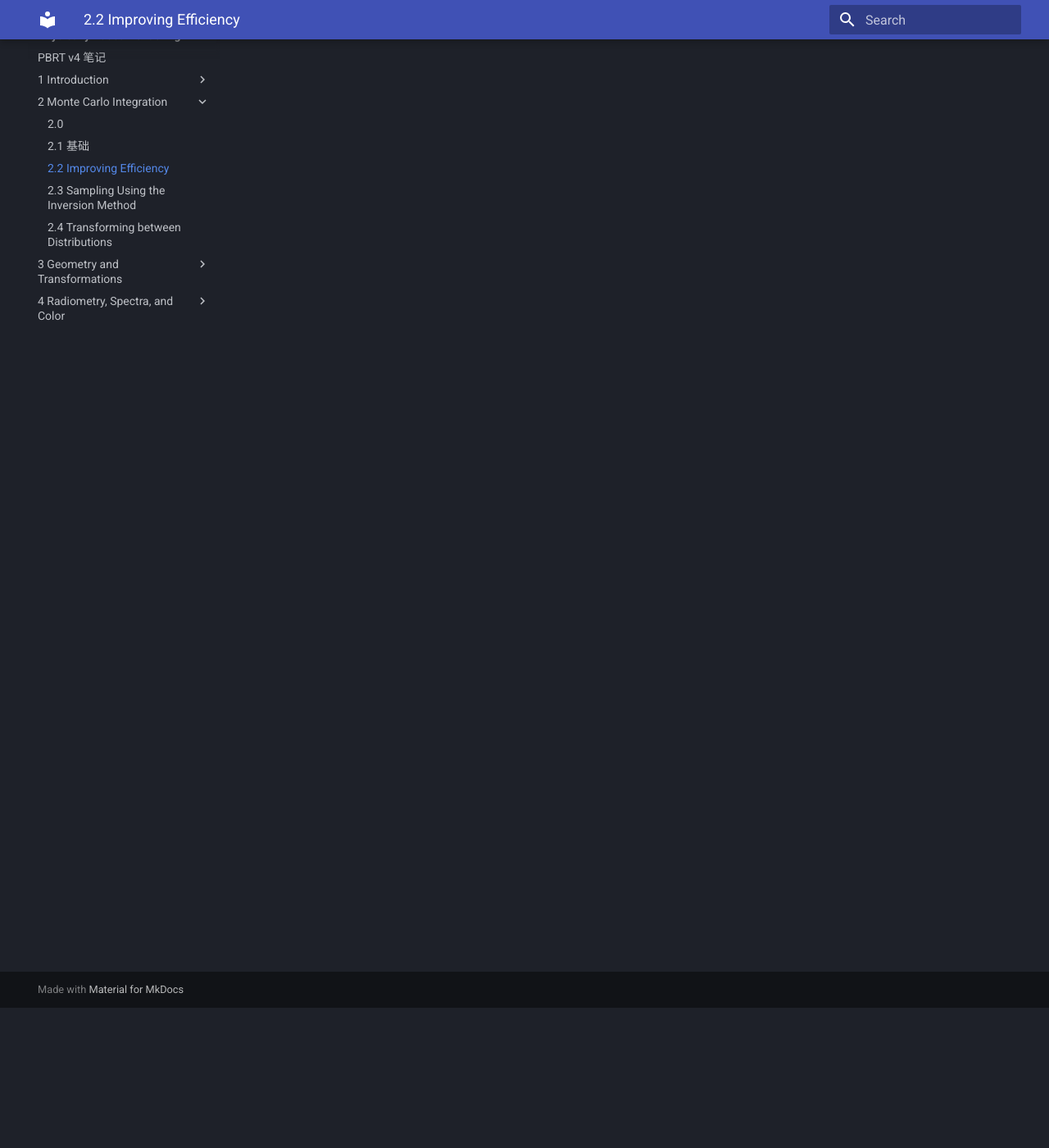
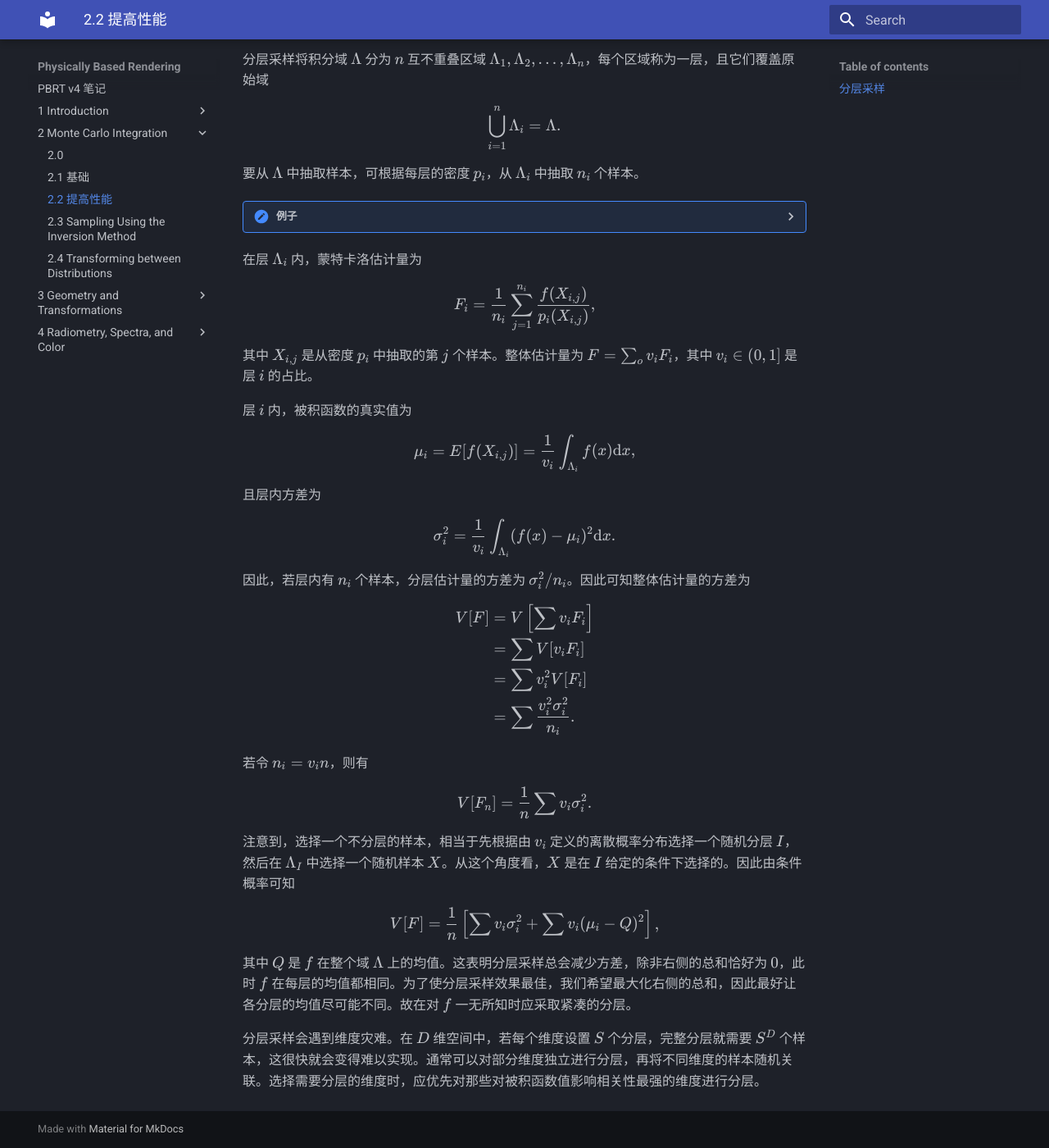
Before and after one commit to ChenZ01/pbrtv4, an MkDocs documentation site: the page built from docs/2 Monte Carlo Integration/2.2 Improving Efficiency.md, in a window 1280 px wide and 1400 px high, scrolled down 171 px. Shown: the whole window at 82% size. Built offline with MkDocs 1.6.1 and Material for MkDocs 9.7.7, drawn with Linux system fonts in a browser that asks for light colours; some of the changed text lies outside the part shown.

Commit message:
upd 2.1-2.2

```diff
--- a/docs/2 Monte Carlo Integration/2.2 Improving Efficiency.md
+++ b/docs/2 Monte Carlo Integration/2.2 Improving Efficiency.md
@@ -1 +1,50 @@
-2 Monte Carlo Integration
+# 2.2 提高性能
+
+## 分层采样
+
+分层采样将积分域 $\Lambda$ 分为 $n$ 互不重叠区域 $\Lambda_1, \Lambda_2, \dots, \Lambda_n$，每个区域称为一层，且它们覆盖原始域
+$$
+\bigcup_{i=1}^n\Lambda_i=\Lambda.
+$$
+
+要从 $\Lambda$ 中抽取样本，可根据每层的密度 $p_i$，从 $\Lambda_i$ 中抽取 $n_i$ 个样本。
+??? 例子
+    对像素进行超采样时，像素的周围区域会被划分为 $k\times k$ 的网格，并在每个单元内均匀抽取一个样本。这比进行 $k^2$ 次随机采样更优。
+
+在层 $\Lambda_i$ 内，蒙特卡洛估计量为
+$$
+F_i = \dfrac{1}{n_i}\sum_{j=1}^{n_i}\dfrac{f(X_{i,j})}{p_i(X_{i,j})},
+$$
+其中 $X_{i,j}$ 是从密度 $p_i$ 中抽取的第 $j$ 个样本。整体估计量为 $F = \sum_ov_iF_i$，其中 $v_i\in(0, 1]$ 是层 $i$ 的占比。
+
+层 $i$ 内，被积函数的真实值为
+$$
+\mu_i = E[f(X_{i,j})] = \dfrac{1}{v_i}\int_{\Lambda_i}f(x)\mathrm{d}x,
+$$
+且层内方差为
+$$
+\sigma_i^2 = \dfrac{1}{v_i}\int_{\Lambda_i}(f(x) - \mu_i)^2\mathrm{d}x.
+$$
+
+因此，若层内有 $n_i$ 个样本，分层估计量的方差为 $\sigma_i^2/n_i$。因此可知整体估计量的方差为
+$$
+\begin{aligned}
+    V[F] &= V\left[\sum v_iF_i\right] \\\\
+    &= \sum V[v_iF_i] \\\\
+    &= \sum v_i^2V[F_i] \\\\
+    &= \sum\dfrac{v_i^2\sigma_i^2}{n_i}.
+\end{aligned}
+$$
+
+若令 $n_i = v_in$，则有
+$$
+V[F_n] = \dfrac{1}{n}\sum v_i\sigma_i^2.
+$$
+
+注意到，选择一个不分层的样本，相当于先根据由 $v_i$ 定义的离散概率分布选择一个随机分层 $I$，然后在 $\Lambda_I$ 中选择一个随机样本 $X$。从这个角度看，$X$ 是在 $I$ 给定的条件下选择的。因此由条件概率可知
+$$
+V[F] = \dfrac{1}{n}\left[\sum v_i\sigma_i^2 + \sum v_i(\mu_i-Q)^2\right],
+$$
+其中 $Q$ 是 $f$ 在整个域 $\Lambda$ 上的均值。这表明分层采样总会减少方差，除非右侧的总和恰好为 $0$，此时 $f$ 在每层的均值都相同。为了使分层采样效果最佳，我们希望最大化右侧的总和，因此最好让各分层的均值尽可能不同。故在对 $f$ 一无所知时应采取紧凑的分层。
+
+分层采样会遇到维度灾难。在 $D$ 维空间中，若每个维度设置 $S$ 个分层，完整分层就需要 $S^D$ 个样本，这很快就会变得难以实现。通常可以对部分维度独立进行分层，再将不同维度的样本随机关联。选择需要分层的维度时，应优先对那些对被积函数值影响相关性最强的维度进行分层。
```
Also changed, not shown: docs/2 Monte Carlo Integration/2.1 Basics.md (+54 -1 lines), docs/index.md (+1 -1 lines).
